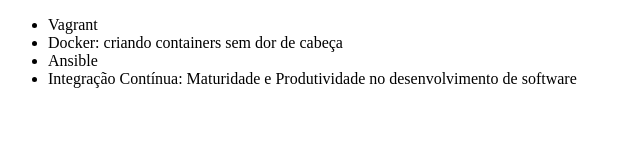
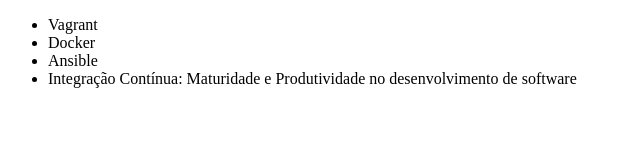
Before and after one commit to BergSabbath/alura-git, a plain HTML site: page index.html in a window 1280 px wide. Shown: the whole page, without its empty margins (0-640 px from the left). Drawn offline with Linux system fonts and the light colour scheme.

Commit message:
tentando gerar conflito

```diff
--- a/index.html
+++ b/index.html
@@ -2,12 +2,12 @@
 <html lang="en">
 <head>
     <meta charset="UTF-8">
-    <title>Cursos de DevOps da Alura</title>
+    <title>Cursos da Alura</title>
 </head>
 <body>
     <ul>
         <li>Vagrant</li>
-        <li>Docker: criando containers sem dor de cabeça</li>
+        <li>Docker</li>
         <li>Ansible</li>
         <li>Integração Contínua: Maturidade e Produtividade no desenvolvimento de software</li>
     </ul>
```
